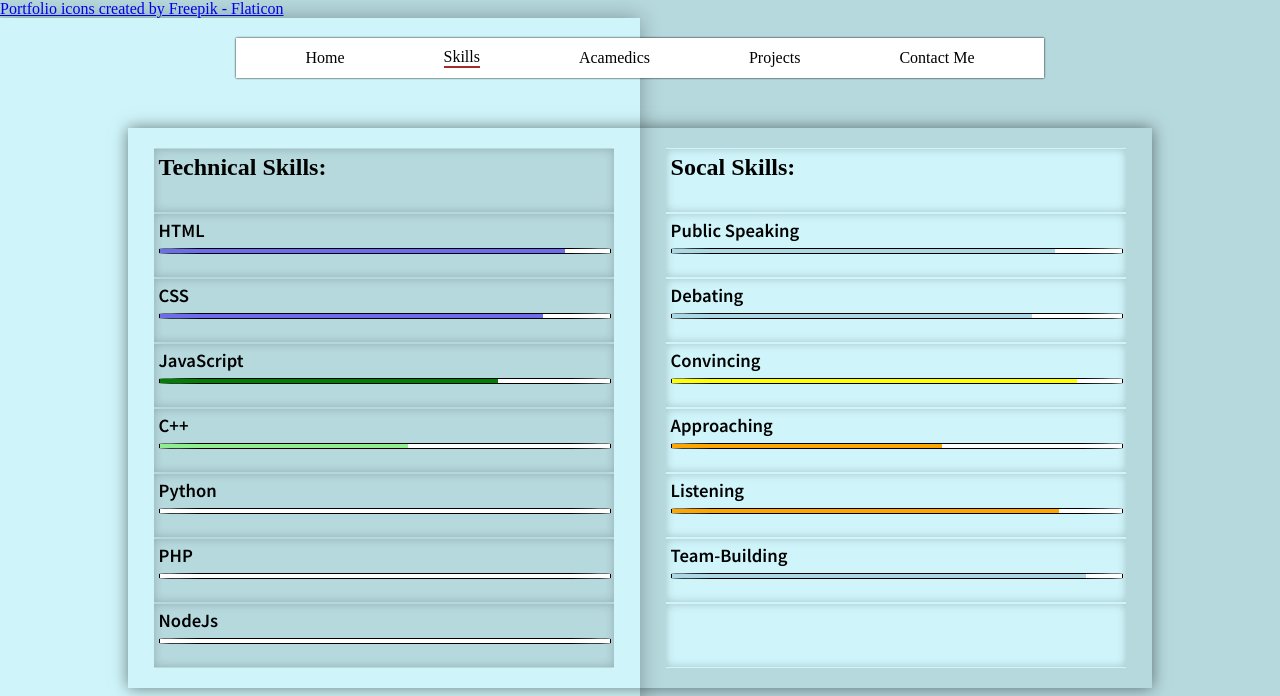
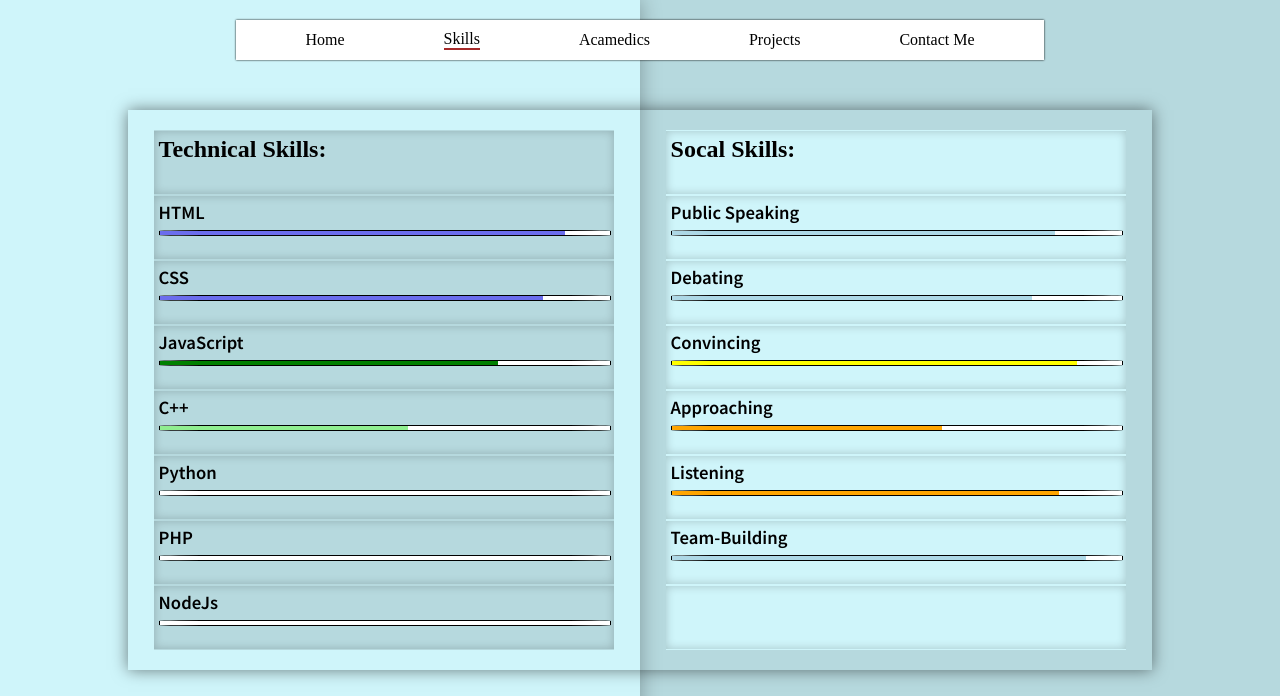
Before and after one commit to GyanendraTiwary/gyanendratiwari.github.io, a plain HTML site: page skills.html in a window 1280 px wide. Shown: the top 696 px of the page. Drawn offline with nearby package versions, Linux system fonts and the light colour scheme; a script that the page names is missing; a web font is replaced by a local one.

Commit message:
fixed the error

```diff
--- a/skills.html
+++ b/skills.html
@@ -7,8 +7,7 @@
     <title>Gyanendra Tiwari | Skills</title>
     <link rel="stylesheet" href="skills-style.css" type:"text/css">
     <link href="https://fonts.googleapis.com/css2?family=Gentium+Book+Plus&family=Playfair+Display:ital,wght@1,700&family=Raleway&family=Source+Sans+Pro:wght@600&display=swap" rel="stylesheet">
-    <a href="https://www.flaticon.com/free-icons/portfolio" title="portfolio icons">Portfolio icons created by Freepik - Flaticon</a>
-    <link rel="icon" type="image/png"  href="favicon.png">
+
 </head>
 <body>
     <div id="left-page-div"></div>
```
Also changed, not shown: acedemics.html (+1 -2 lines), index.html (+1 -2 lines), projects.html (+0 -3 lines).
